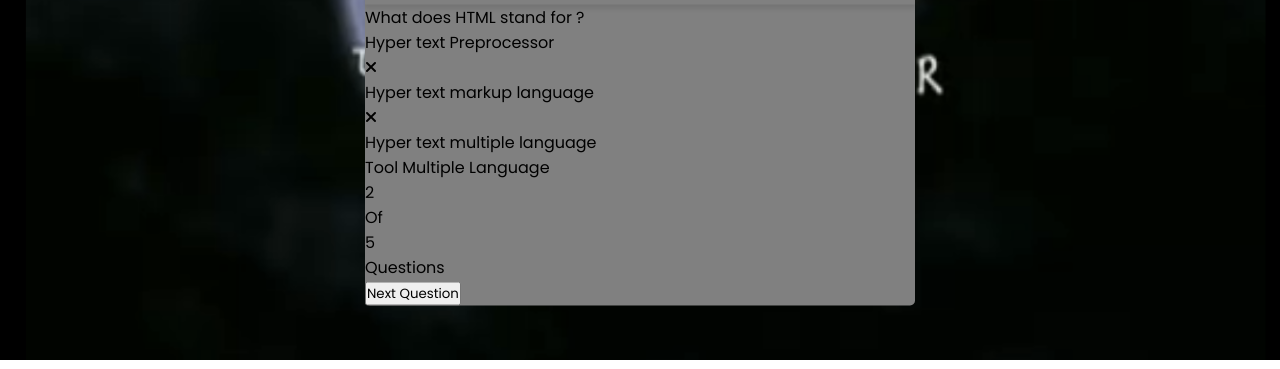
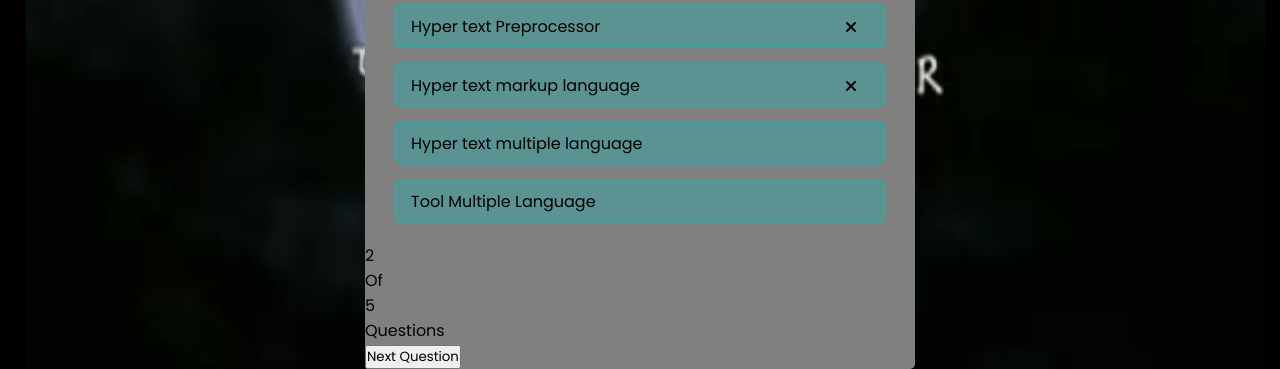
Before and after one commit to Rebeldan24/Buffy-The-Vampire-Slayer-Quiz, a plain HTML site: page index.html in a window 1280 px wide. Shown: the part 440-809 px from the top of the page. Drawn offline with Linux system fonts and the light colour scheme.

Commit message:
stylting for questions in css

```diff
--- a/assets/style.css
+++ b/assets/style.css
@@ -119,6 +119,8 @@ body {
 }
 
 .quiz_box header {
+    position: relative;
+    z-index: 99;
     height: 70px;
     padding: 0 30px;
     background: gray;
@@ -164,6 +166,50 @@ body {
     border-radius: 5px;
     border: 1px solid #343a40;
     user-select: none;
+}
 
+.quiz_box section {
+    padding: 25px 30px 20px 30px;
+    background: gray;
+}
+
+.quiz_box section .que_text {
+    font-size: 25px;
+    font-weight: 600;
 
 }
+
+.que_box section .option_list {
+    padding: 20px 0;
+    display: block;
+}
+
+section .option_list .option {
+    background: rgb(91, 146, 146);
+    border: 1px solid lightseagreen;
+    border-radius: 5px;
+    padding: 8px 15px;
+    margin-bottom: 15px;
+    display: flex;
+    align-items: center;
+    justify-content: space-between;
+    cursor: pointer;
+    transition: all 0.3s ease;
+}
+
+section .option_list .option:hover {
+    background: rgb(51, 148, 148);
+    color: black;
+    border-color: rgb(51, 148, 148);
+}
+
+.option_list .option:last-child {
+    margin-bottom: 0px;
+}
+
+.option_list .option .icon {
+    height: 26px;
+    width: 26px;
+    border: 2px solid transparent;
+    border-radius: 50%;
+}
```
